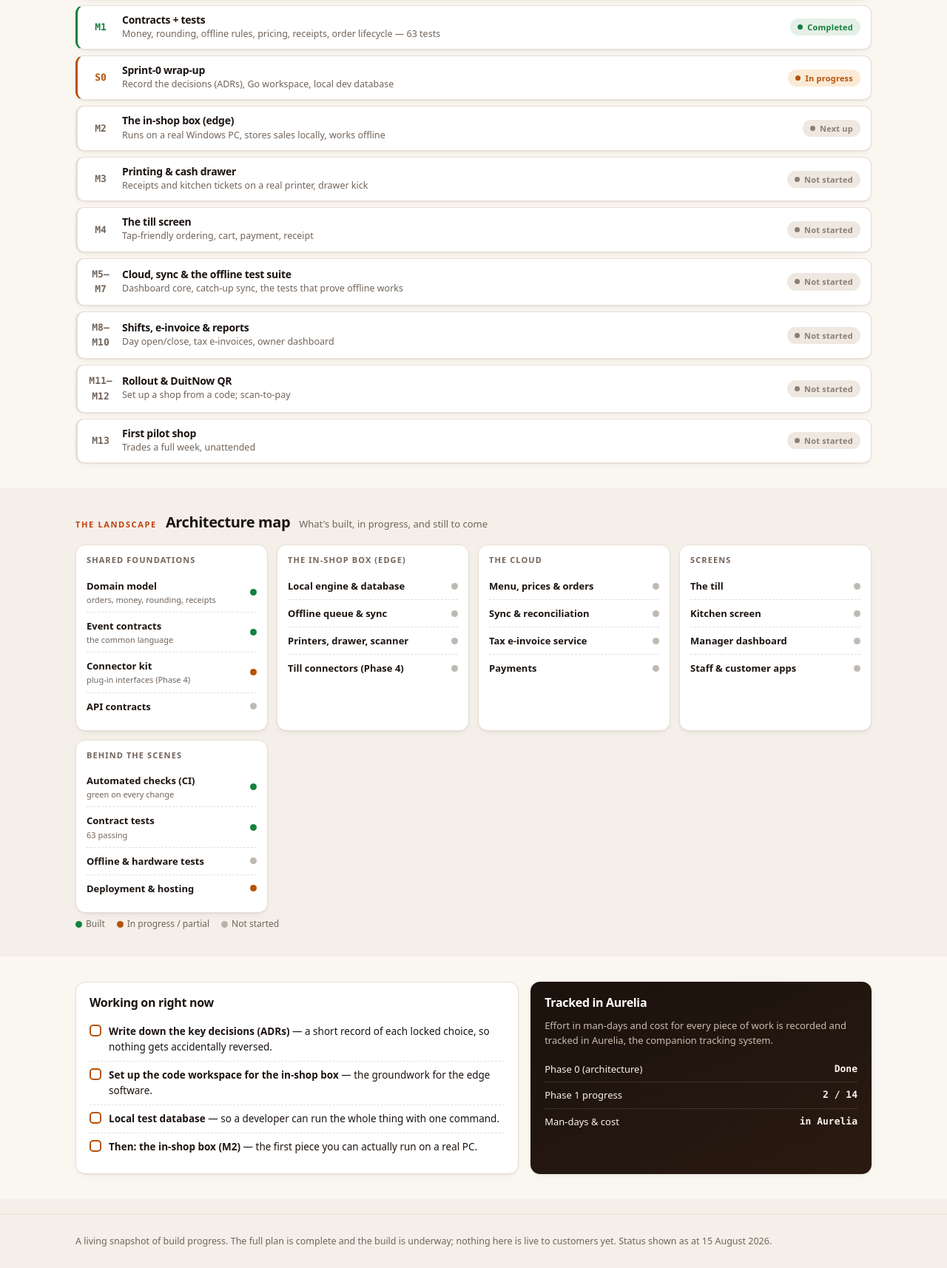
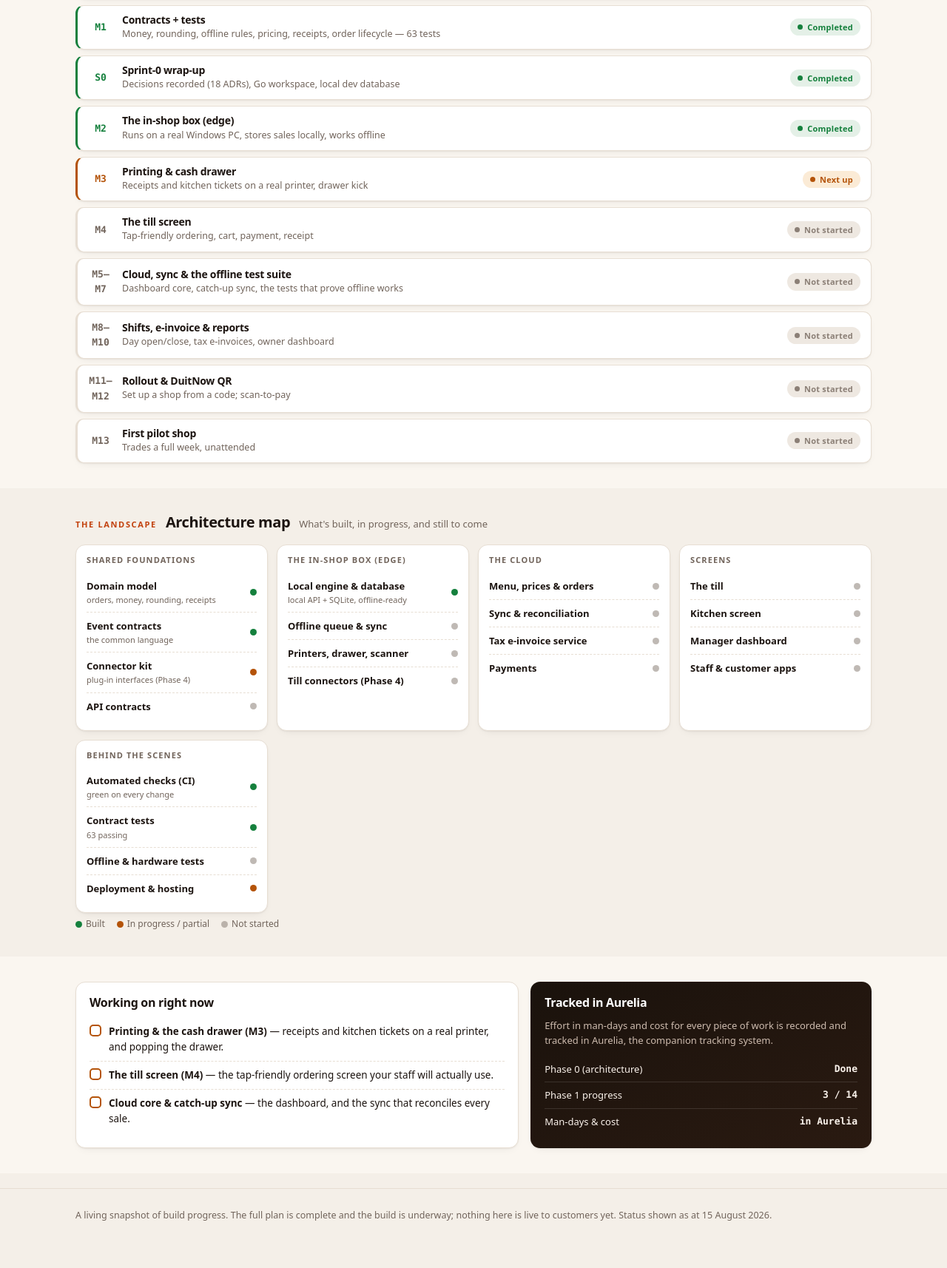
Before and after one commit to miorfaridhal/omniplate-progress, a plain HTML site: page index.html in a window 1280 px wide. Shown: the part 771-2485 px from the top of the page at 74% size. After the commit the page ends 2449 px from the top, so only its background shows below. Drawn offline with Linux system fonts and the light colour scheme.

Commit message:
Update progress: Sprint-0 wrap-up + M2 complete (3/14)
Co-Authored-By: Claude Opus 4.8 <noreply@anthropic.com>

```diff
--- a/index.html
+++ b/index.html
@@ -144,7 +144,7 @@ footer .flinks{display:flex;gap:14px;flex-wrap:wrap;margin-bottom:12px}
     <h1>Build Progress</h1>
     <p class="sub">Where the OmniPlate platform stands right now — by phase, by feature, and across the whole architecture. Effort (man-days) and cost are tracked in <b style="color:#FDBA74">Aurelia</b>.</p>
     <div class="overall">
-      <div class="obar"><i style="width:16%"></i><b>Phase 1 · 16%</b></div>
+      <div class="obar"><i style="width:21%"></i><b>Phase 1 · 21%</b></div>
       <span class="st done" style="background:rgba(84,168,115,.18);color:#96E6B0">Phase 0 complete</span>
       <span class="st prog" style="background:rgba(216,154,75,.2);color:#F0C48A">Phase 1 building</span>
     </div>
@@ -156,7 +156,7 @@ footer .flinks{display:flex;gap:14px;flex-wrap:wrap;margin-bottom:12px}
 <section class="wrap" style="padding-top:0">
   <div class="kpis">
     <div class="kpi hl"><div class="k">1 / 5</div><div class="l">Phase in progress</div></div>
-    <div class="kpi"><div class="k">2 / 14</div><div class="l">Phase-1 milestones done</div></div>
+    <div class="kpi"><div class="k">3 / 14</div><div class="l">Phase-1 milestones done</div></div>
     <div class="kpi"><div class="k">63</div><div class="l">Contract tests passing</div></div>
     <div class="kpi"><div class="k">✓</div><div class="l">CI green on every push</div></div>
     <div class="kpi"><div class="k">Aurelia</div><div class="l">Man-days &amp; cost tracked</div></div>
@@ -175,7 +175,7 @@ footer .flinks{display:flex;gap:14px;flex-wrap:wrap;margin-bottom:12px}
     </div>
     <div class="phase now">
       <div class="pn">Phase 1</div><h3>Reliable till + edge</h3>
-      <div class="pbar"><i style="width:16%"></i></div>
+      <div class="pbar"><i style="width:21%"></i></div>
       <span class="st prog">In progress</span>
       <ul><li>Sell · operate</li><li>Offline · sync</li><li>Tax e-invoice</li></ul>
     </div>
@@ -206,9 +206,9 @@ footer .flinks{display:flex;gap:14px;flex-wrap:wrap;margin-bottom:12px}
   <div class="ms">
     <div class="m done"><div class="id">M0</div><div class="body"><h4>Foundation</h4><p>Toolchain (pnpm, TypeScript, tests), CI running the contract gate</p></div><span class="st done">Completed</span></div>
     <div class="m done"><div class="id">M1</div><div class="body"><h4>Contracts + tests</h4><p>Money, rounding, offline rules, pricing, receipts, order lifecycle — 63 tests</p></div><span class="st done">Completed</span></div>
-    <div class="m prog"><div class="id">S0</div><div class="body"><h4>Sprint-0 wrap-up</h4><p>Record the decisions (ADRs), Go workspace, local dev database</p></div><span class="st prog">In progress</span></div>
-    <div class="m todo"><div class="id">M2</div><div class="body"><h4>The in-shop box (edge)</h4><p>Runs on a real Windows PC, stores sales locally, works offline</p></div><span class="st todo">Next up</span></div>
-    <div class="m todo"><div class="id">M3</div><div class="body"><h4>Printing &amp; cash drawer</h4><p>Receipts and kitchen tickets on a real printer, drawer kick</p></div><span class="st todo">Not started</span></div>
+    <div class="m done"><div class="id">S0</div><div class="body"><h4>Sprint-0 wrap-up</h4><p>Decisions recorded (18 ADRs), Go workspace, local dev database</p></div><span class="st done">Completed</span></div>
+    <div class="m done"><div class="id">M2</div><div class="body"><h4>The in-shop box (edge)</h4><p>Runs on a real Windows PC, stores sales locally, works offline</p></div><span class="st done">Completed</span></div>
+    <div class="m prog"><div class="id">M3</div><div class="body"><h4>Printing &amp; cash drawer</h4><p>Receipts and kitchen tickets on a real printer, drawer kick</p></div><span class="st prog">Next up</span></div>
     <div class="m todo"><div class="id">M4</div><div class="body"><h4>The till screen</h4><p>Tap-friendly ordering, cart, payment, receipt</p></div><span class="st todo">Not started</span></div>
     <div class="m todo"><div class="id">M5–M7</div><div class="body"><h4>Cloud, sync &amp; the offline test suite</h4><p>Dashboard core, catch-up sync, the tests that prove offline works</p></div><span class="st todo">Not started</span></div>
     <div class="m todo"><div class="id">M8–M10</div><div class="body"><h4>Shifts, e-invoice &amp; reports</h4><p>Day open/close, tax e-invoices, owner dashboard</p></div><span class="st todo">Not started</span></div>
@@ -230,7 +230,7 @@ footer .flinks{display:flex;gap:14px;flex-wrap:wrap;margin-bottom:12px}
     </div>
     <div class="acol">
       <h4>The in-shop box (edge)</h4>
-      <div class="comp"><span class="nm">Local engine &amp; database</span><span class="dotm todo" title="Next up"></span></div>
+      <div class="comp"><span class="nm">Local engine &amp; database<small>local API + SQLite, offline-ready</small></span><span class="dotm done" title="Built"></span></div>
       <div class="comp"><span class="nm">Offline queue &amp; sync</span><span class="dotm todo"></span></div>
       <div class="comp"><span class="nm">Printers, drawer, scanner</span><span class="dotm todo"></span></div>
       <div class="comp"><span class="nm">Till connectors (Phase 4)</span><span class="dotm todo"></span></div>
@@ -269,17 +269,16 @@ footer .flinks{display:flex;gap:14px;flex-wrap:wrap;margin-bottom:12px}
   <div class="grid2">
     <div class="card">
       <h3>Working on right now</h3>
-      <div class="todoli"><span class="b"></span><div><b>Write down the key decisions (ADRs)</b> — a short record of each locked choice, so nothing gets accidentally reversed.</div></div>
-      <div class="todoli"><span class="b"></span><div><b>Set up the code workspace for the in-shop box</b> — the groundwork for the edge software.</div></div>
-      <div class="todoli"><span class="b"></span><div><b>Local test database</b> — so a developer can run the whole thing with one command.</div></div>
-      <div class="todoli"><span class="b"></span><div><b>Then: the in-shop box (M2)</b> — the first piece you can actually run on a real PC.</div></div>
+      <div class="todoli"><span class="b"></span><div><b>Printing &amp; the cash drawer (M3)</b> — receipts and kitchen tickets on a real printer, and popping the drawer.</div></div>
+      <div class="todoli"><span class="b"></span><div><b>The till screen (M4)</b> — the tap-friendly ordering screen your staff will actually use.</div></div>
+      <div class="todoli"><span class="b"></span><div><b>Cloud core &amp; catch-up sync</b> — the dashboard, and the sync that reconciles every sale.</div></div>
     </div>
     <div class="card aurelia">
       <h3>Tracked in Aurelia</h3>
       <p>Effort in man-days and cost for every piece of work is recorded and tracked in Aurelia, the companion tracking system.</p>
       <div style="margin-top:12px">
         <div class="row"><span>Phase 0 (architecture)</span><b>Done</b></div>
-        <div class="row"><span>Phase 1 progress</span><b>2 / 14</b></div>
+        <div class="row"><span>Phase 1 progress</span><b>3 / 14</b></div>
         <div class="row"><span>Man-days &amp; cost</span><b>in Aurelia</b></div>
       </div>
     </div>
```
